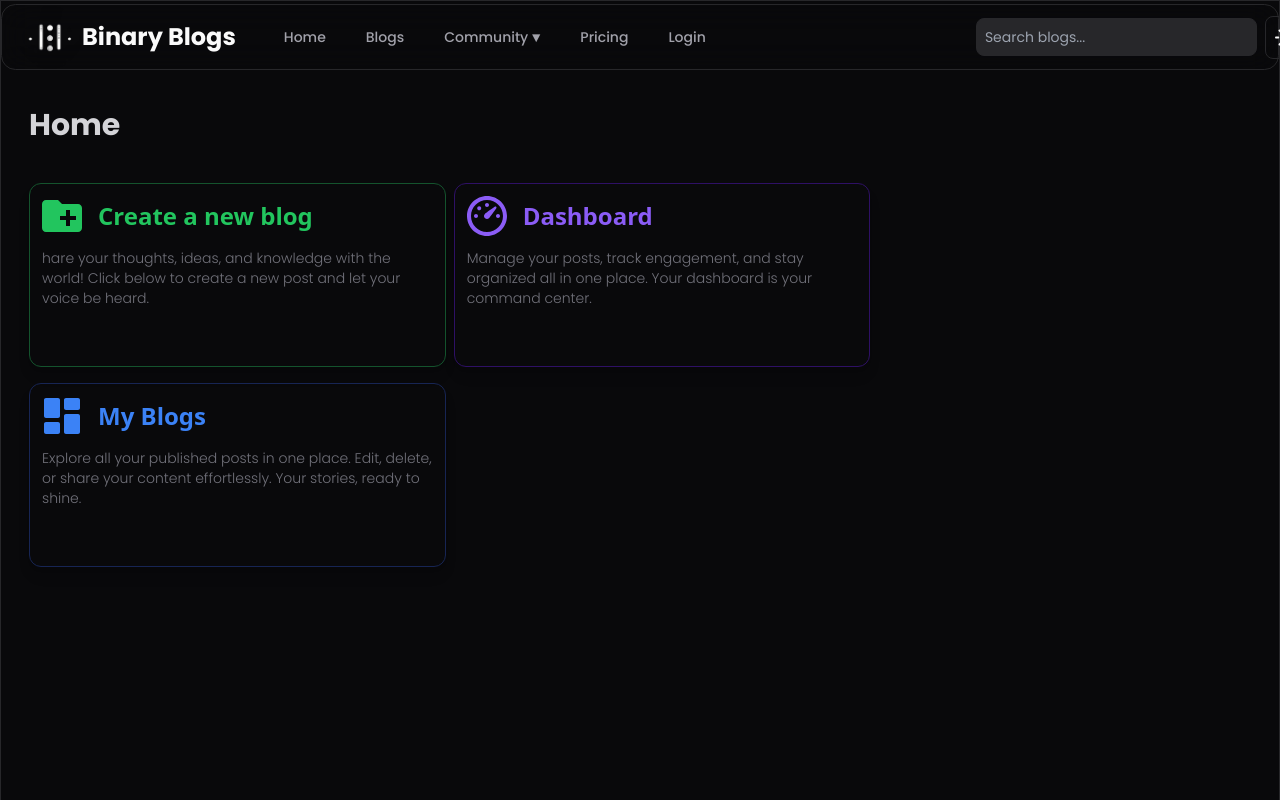
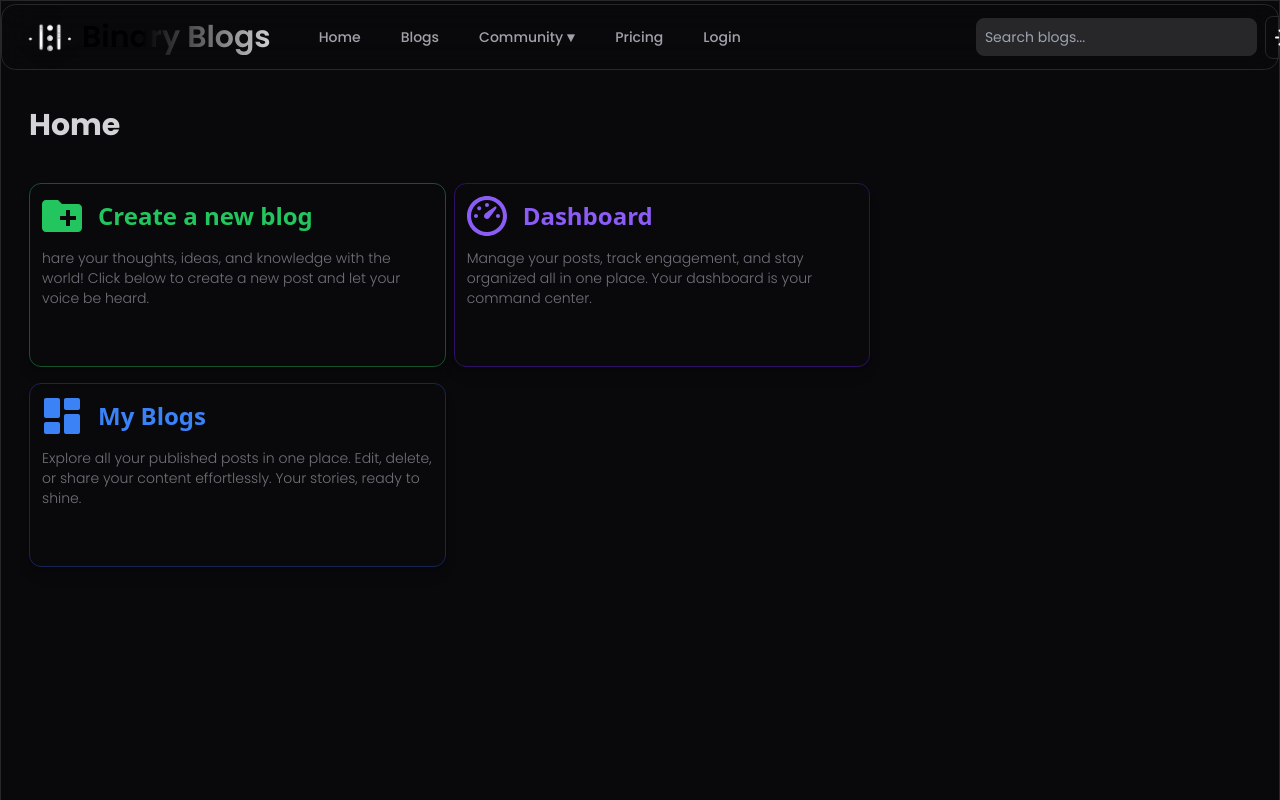
Before and after one commit to shaikhFaris/Binary_Blogs, a React (Vite) app in the folder client/: page / in a window 1280 px wide. Shown: the top 800 px of the page. Built offline with nearby package versions, Linux system fonts and the light colour scheme; a web font is replaced by a local one.

Commit message:
Added a animated gradient to logo name

```diff
--- a/client/src/components/Navbar.jsx
+++ b/client/src/components/Navbar.jsx
@@ -18,7 +18,9 @@ const Navbar = () => {
     <div className="backdrop-blur-lg sticky top-1 z-50 w-full  bg-transparent border border-[hsl(var(--border))] rounded-[0.9em] text-[hsl(var(--foreground))] flex justify-between items-center px-4 shadow-md dark:shadow-none">
       <div className="flex items-center">
         <img src="/logo.png" alt="logo" className="w-16 h-16 rounded-full" />
-        <h1 className="text-2xl font-bold mr-12">Binary Blogs</h1>
+        <h1 className="aniamted-gradient text-3xl font-semibold mr-12">
+          Binary Blogs
+        </h1>
         <ul className="flex text-zinc-400 items-center text-sm gap-10 font-medium">
           <li className="hover:text-[hsl(var(--foreground))] duration-150">
             <Link to={"/"}>Home</Link>
--- a/client/src/index.css
+++ b/client/src/index.css
@@ -81,3 +81,32 @@
   position: absolute;
   left: -9999px;
 }
+
+.aniamted-gradient {
+  background: linear-gradient(
+    to right,
+    black,
+    black,
+    #f4f4f5,
+    hsl(217.2 91.2% 59.8%),
+    black,
+    black
+  );
+  background-size: 400% auto;
+  background-clip: text;
+  color: transparent;
+  animation: gradientAnimate 15s linear infinite ;
+}
+@keyframes gradientAnimate {
+  0% {
+    background-position: 0 50%;
+  }
+
+  100% {
+    background-position: 400% 50%;
+  }
+
+  /* to {
+    background-position: 0 50%;
+  } */
+}
```
